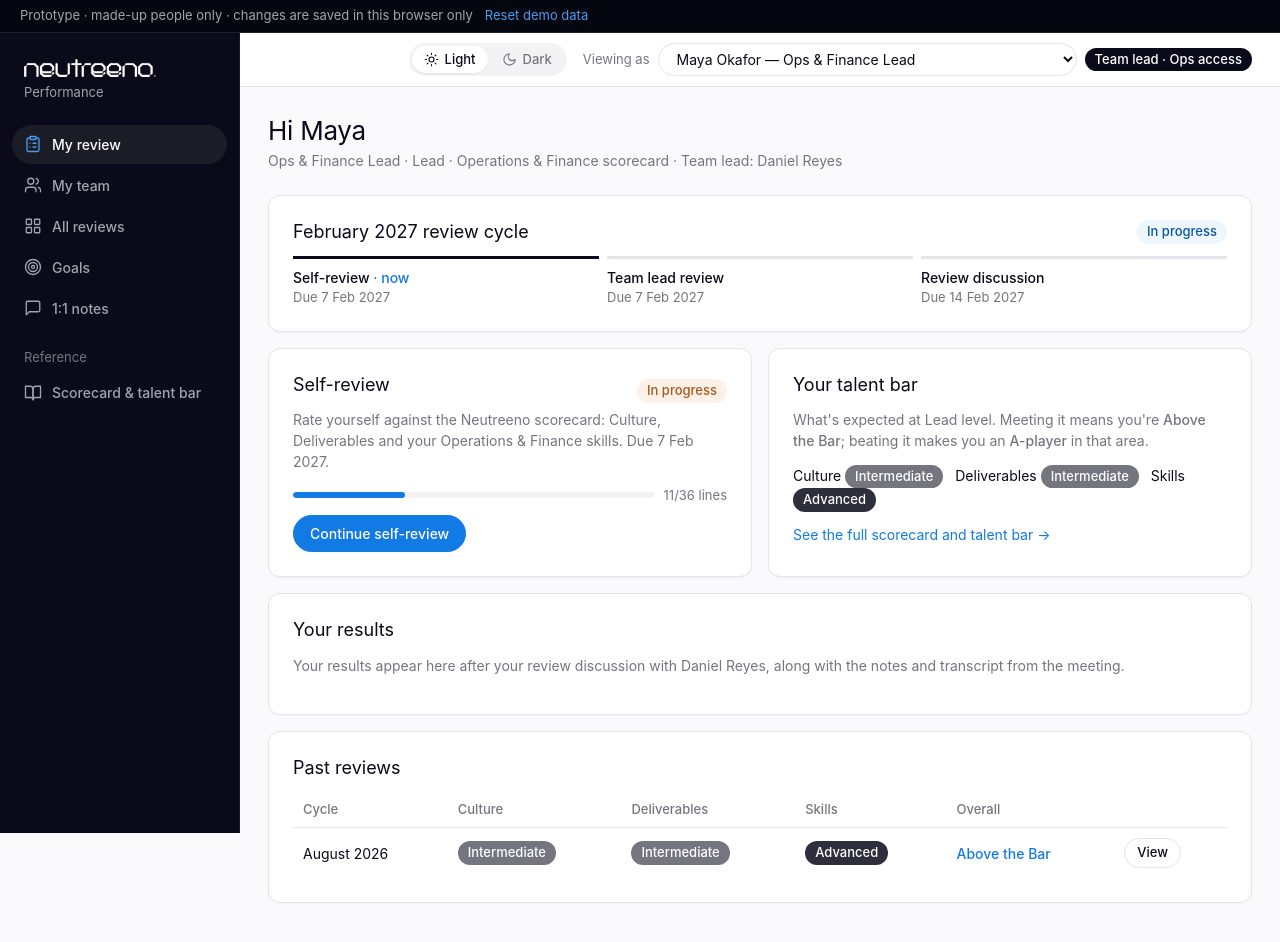
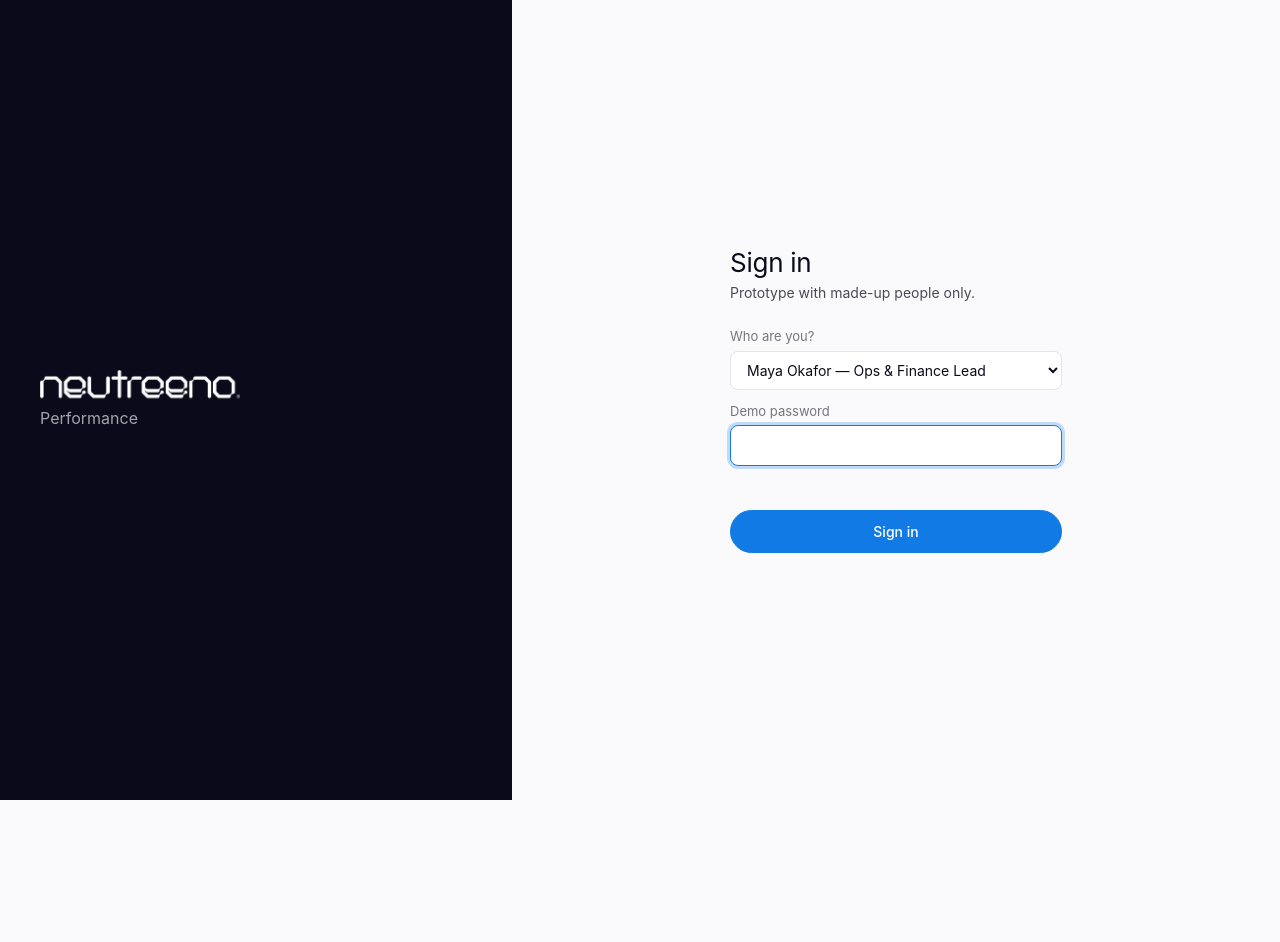
Before and after one commit to IzzyDriscoll/performance-demo, a plain HTML site: page index.html in a window 1280 px wide. After the commit the page ends 800 px from the top, so only its background shows below. Drawn offline with Linux system fonts and the light colour scheme; a web font is replaced by a local one.

Commit message:
Add sign-in screen with shared demo password
Co-Authored-By: Claude Opus 5.5 <noreply@anthropic.com>

```diff
--- a/app.js
+++ b/app.js
@@ -988,6 +988,11 @@ ${L}: I will get you a decision by the end of next week.`;
       if (!confirm('Delete these 1:1 notes?')) return;
       state.oneOnOnes = state.oneOnOnes.filter((m) => m.id !== el.dataset.id); save();
       location.hash = '#/one-on-ones';
+    } else if (a === 'sign-out') {
+      try { localStorage.removeItem(window.DEMO_GATE.key); } catch (e) {}
+      ui.meetingDraft = null;
+      location.hash = '#/';
+      showSignIn();
     } else if (a === 'reset-demo') {
       if (!confirm('Reset all demo data back to the start? Any changes you made will be lost.')) return;
       localStorage.removeItem(STORE);
@@ -1043,5 +1048,40 @@ ${L}: I will get you a decision by the end of next week.`;
     if (el.dataset.bind === 'meeting' && el.tagName === 'SELECT') onInput(ev);
   });
   window.addEventListener('hashchange', render);
+
+  // ---------------------------------------------------------------- sign-in (see gate.js)
+  function showSignIn() {
+    const sel = $('#signin-person');
+    const teams = [...new Set(state.people.map((p) => p.team || 'Team'))];
+    sel.innerHTML = teams.map((t) => `<optgroup label="${esc(t)}">${state.people.filter((p) => (p.team || 'Team') === t)
+      .map((p) => `<option value="${p.id}" ${p.id === state.viewAs ? 'selected' : ''}>${esc(p.name)} — ${esc(p.title)}</option>`).join('')}</optgroup>`).join('');
+    $('#signin-password').value = '';
+    $('#signin-error').textContent = '';
+    document.documentElement.classList.add('signed-out');
+    $('#signin-password').focus();
+  }
+  async function sha256(text) {
+    const buf = await crypto.subtle.digest('SHA-256', new TextEncoder().encode(text));
+    return [...new Uint8Array(buf)].map((b) => b.toString(16).padStart(2, '0')).join('');
+  }
+  $('#signin-form').addEventListener('submit', async (ev) => {
+    ev.preventDefault();
+    const gate = window.DEMO_GATE;
+    const pw = $('#signin-password').value;
+    if (!pw) { $('#signin-error').textContent = 'Enter the demo password.'; return; }
+    if (!window.crypto || !crypto.subtle) { $('#signin-error').textContent = 'This browser can\'t check the password here. Try the hosted link.'; return; }
+    if ((await sha256(gate.salt + pw)) !== gate.hash) {
+      $('#signin-error').textContent = 'That password isn\'t right.';
+      $('#signin-password').select();
+      return;
+    }
+    try { localStorage.setItem(gate.key, gate.hash); } catch (e) {}
+    state.viewAs = $('#signin-person').value; ui.goalFilter = null; ui.meetingDraft = null; save();
+    document.documentElement.classList.remove('signed-out');
+    location.hash = '#/';
+    render();
+  });
+
+  if (document.documentElement.classList.contains('signed-out')) showSignIn();
   render();
 })();
--- /dev/null
+++ b/gate.js
@@ -0,0 +1,16 @@
+// Sign-in screen for the hosted demo.
+// One shared demo password keeps casual visitors out. It is NOT real security:
+// the site has no server, and all its files are public on GitHub.
+// Only a scrambled (SHA-256) version of the password is stored here, never the password itself.
+// To change the password, ask Claude, or put the new SHA-256 of salt + password in `hash`.
+// Loaded in <head> so the app never flashes before the sign-in screen.
+(function () {
+  window.DEMO_GATE = {
+    key: 'neutreeno-demo-signin',
+    salt: 'neutreeno-performance-demo:',
+    hash: 'd648ed2d8ac0744bdf2e16f2cdb6961ff888bb59351c3901a566be850669a5ac',
+  };
+  var signedIn = false;
+  try { signedIn = localStorage.getItem(window.DEMO_GATE.key) === window.DEMO_GATE.hash; } catch (e) {}
+  document.documentElement.classList.toggle('signed-out', !signedIn);
+})();
--- a/index.html
+++ b/index.html
@@ -9,11 +9,33 @@
   <link rel="stylesheet" href="https://api.fontshare.com/v2/css?f[]=switzer@400,500,600&display=swap">
   <link rel="stylesheet" href="styles.css">
   <script src="theme.js"></script>
+  <script src="gate.js"></script>
 </head>
 <body>
+  <div class="signin" id="signin">
+    <div class="signin-brand">
+      <img src="assets/logo-wordmark-white.jpg" alt="Neutreeno">
+      <div class="signin-product">Performance</div>
+    </div>
+    <form class="signin-card" id="signin-form" novalidate>
+      <h1>Sign in</h1>
+      <p class="signin-sub">Prototype with made-up people only.</p>
+      <div class="field">
+        <label for="signin-person">Who are you?</label>
+        <select id="signin-person"></select>
+      </div>
+      <div class="field">
+        <label for="signin-password">Demo password</label>
+        <input id="signin-password" type="password" autocomplete="current-password" required>
+      </div>
+      <p class="signin-error" id="signin-error" role="alert"></p>
+      <button class="btn primary" type="submit">Sign in</button>
+    </form>
+  </div>
   <div class="demo-banner">
     Prototype · made-up people only · changes are saved in this browser only
     <button class="link" data-action="reset-demo">Reset demo data</button>
+    <button class="link signout" data-action="sign-out">Sign out</button>
   </div>
   <div class="layout">
     <aside class="rail">
--- a/styles.css
+++ b/styles.css
@@ -272,3 +272,23 @@ ul.plain { margin: 0; padding-left: 18px; color: var(--body); }
   .summary { position: static; }
   .form-grid { grid-template-columns: 1fr 1fr; }
 }
+
+/* Sign-in screen (gate.js decides whether it shows) */
+.signin { display: none; }
+html.signed-out .signin { display: grid; grid-template-columns: minmax(280px, 40%) 1fr; min-height: 100vh; }
+html.signed-out .demo-banner, html.signed-out .layout { display: none; }
+.signin-brand { background: var(--ink-950); color: #fff; padding: 40px; display: flex; flex-direction: column; justify-content: center; }
+.signin-brand img { width: 200px; height: auto; display: block; mix-blend-mode: screen; }
+.signin-product { color: var(--ink-300); font-size: 16px; margin-top: 8px; }
+.signin-card { align-self: center; justify-self: center; width: 100%; max-width: 380px; padding: 40px 24px; }
+.signin-card h1 { margin-bottom: 4px; }
+.signin-sub { margin: 0 0 24px; }
+.signin-card select, .signin-card input { width: 100%; padding: 9px 12px; }
+.signin-card .btn { width: 100%; padding: 10px 16px; margin-top: 4px; }
+.signin-error { color: var(--red-text); font-size: 13px; margin: 0 0 8px; min-height: 1.5em; }
+.demo-banner .signout { margin-left: auto; }
+@media (max-width: 700px) {
+  html.signed-out .signin { grid-template-columns: 1fr; grid-template-rows: auto 1fr; }
+  .signin-brand { padding: 24px; }
+  .signin-brand img { width: 140px; }
+}
```
Also changed, not shown: 1 other file.
